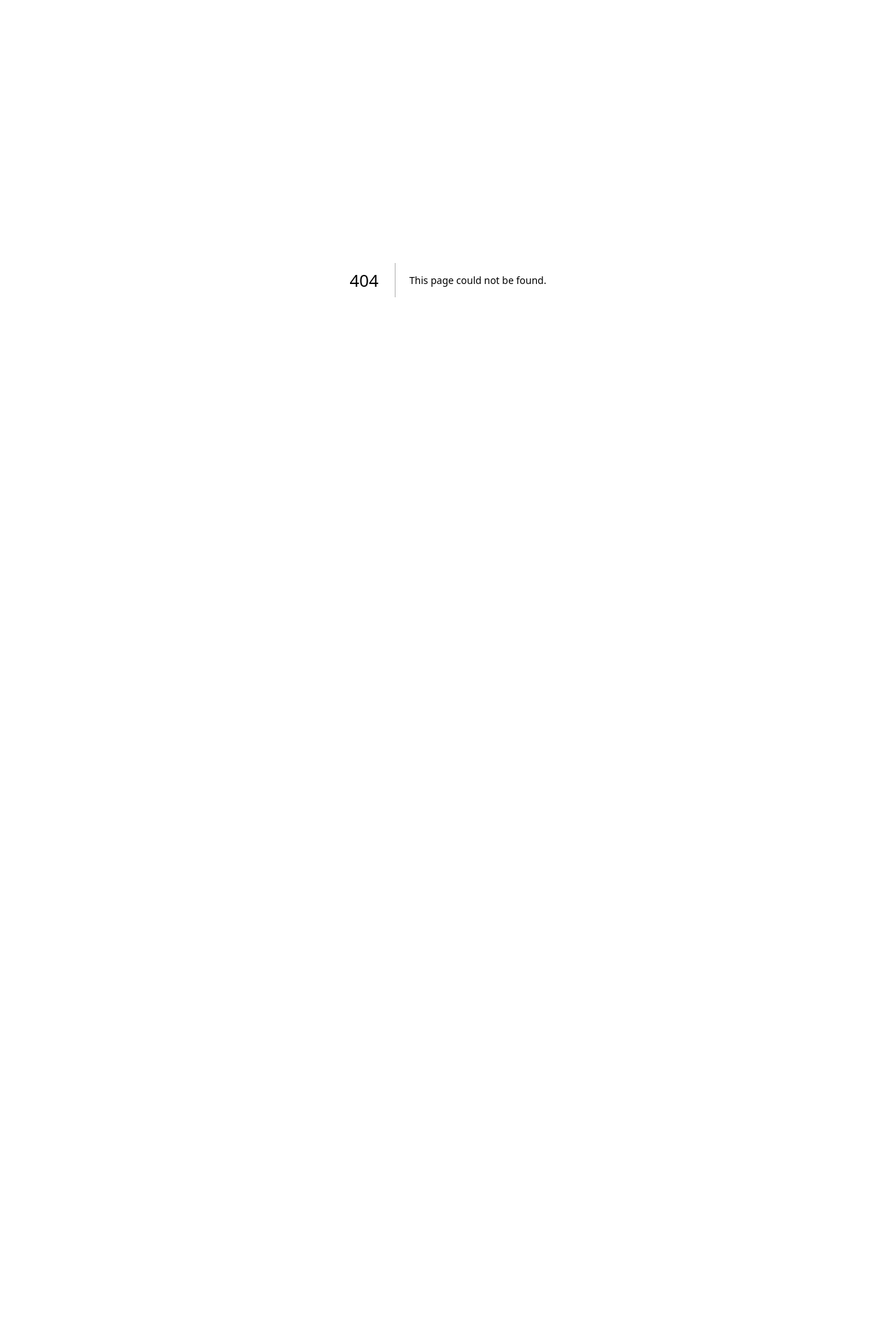
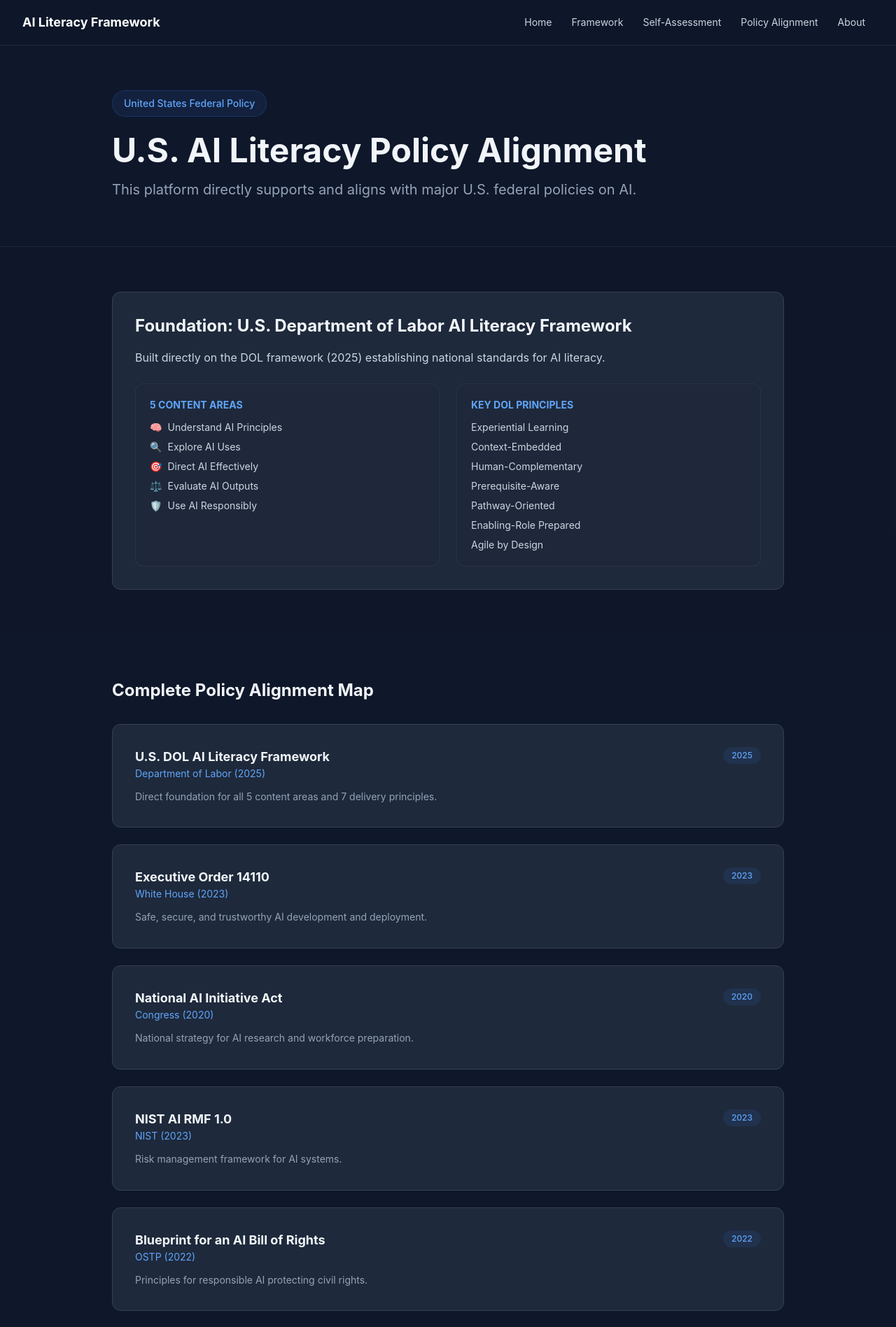
Before and after one commit to Rj952/ai-literacy-framework, a Next.js app: page /policy-alignment in a window 1280 px wide. Before the commit this address had no page. Shown: the top 1897 px of the page at 70% size. Before the commit the page ends 800 px from the top, so only its background shows below. Built offline with nearby package versions, Linux system fonts and the light colour scheme.

Commit message:
Add Policy Alignment page with metadata and layout

```diff
--- /dev/null
+++ b/src/app/policy-alignment/page.tsx
@@ -0,0 +1,65 @@
+import Navigation from '@/components/Navigation';
+import Footer from '@/components/Footer';
+import { POLICY_ALIGNMENTS, CONTENT_AREAS } from '@/data/framework';
+import type { Metadata } from 'next';
+
+export const metadata: Metadata = {
+  title: 'Policy Alignment | AI Literacy Framework Platform',
+  description: 'How the AI Literacy Framework aligns with U.S. federal AI policies.',
+};
+
+export default function PolicyAlignmentPage() {
+  return (
+    <>
+      <Navigation />
+      <main id="main-content">
+        <section aria-labelledby="policy-heading" className="py-16 border-b border-slate-800">
+          <div className="max-w-5xl mx-auto px-4 sm:px-6 lg:px-8">
+            <div className="inline-flex items-center gap-2 px-4 py-2 rounded-full bg-blue-500/10 border border-blue-500/20 text-blue-400 text-sm font-medium mb-6">United States Federal Policy</div>
+            <h1 id="policy-heading" className="text-4xl md:text-5xl font-bold text-slate-100 mb-4">U.S. AI Literacy Policy Alignment</h1>
+            <p className="text-xl text-slate-400 max-w-3xl leading-relaxed">This platform directly supports and aligns with major U.S. federal policies on AI.</p>
+          </div>
+        </section>
+
+        <section aria-labelledby="dol-heading" className="py-16 bg-slate-900/20">
+          <div className="max-w-5xl mx-auto px-4 sm:px-6 lg:px-8">
+            <div className="card p-8 bg-gradient-to-br from-blue-950/50 to-slate-900/60 border-blue-800/30">
+              <h2 id="dol-heading" className="text-2xl font-bold text-slate-100 mb-4">Foundation: U.S. Department of Labor AI Literacy Framework</h2>
+              <p className="text-slate-300 leading-relaxed mb-6">Built directly on the DOL framework (2025) establishing national standards for AI literacy.</p>
+              <div className="grid md:grid-cols-2 gap-6">
+                <div className="p-5 rounded-xl bg-slate-800/40 border border-slate-700/50">
+                  <h3 className="text-sm font-bold text-blue-400 uppercase mb-3">5 Content Areas</h3>
+                  <ul className="space-y-2">{CONTENT_AREAS.map(a=>(<li key={a.id} className="flex items-center gap-2 text-sm text-slate-300"><span aria-hidden="true">{a.icon}</span>{a.title}</li>))}</ul>
+                </div>
+                <div className="p-5 rounded-xl bg-slate-800/40 border border-slate-700/50">
+                  <h3 className="text-sm font-bold text-blue-400 uppercase mb-3">Key DOL Principles</h3>
+                  <ul className="space-y-2 text-sm text-slate-300">
+                    <li>Experiential Learning</li><li>Context-Embedded</li><li>Human-Complementary</li><li>Prerequisite-Aware</li><li>Pathway-Oriented</li><li>Enabling-Role Prepared</li><li>Agile by Design</li>
+                  </ul>
+                </div>
+              </div>
+            </div>
+          </div>
+        </section>
+
+        <section aria-labelledby="alignments-heading" className="py-16">
+          <div className="max-w-5xl mx-auto px-4 sm:px-6 lg:px-8">
+            <h2 id="alignments-heading" className="text-2xl font-bold text-slate-100 mb-8">Complete Policy Alignment Map</h2>
+            <div className="space-y-6">
+              {POLICY_ALIGNMENTS.map((a,i) => (
+                <article key={i} className="card p-6 md:p-8">
+                  <div className="flex items-start justify-between gap-4 mb-3">
+                    <div><h3 className="text-lg font-bold text-slate-100">{a.policy}</h3><p className="text-sm text-blue-400">{a.source} ({a.year})</p></div>
+                    <span className="px-3 py-1 rounded-full bg-blue-500/10 text-blue-400 text-xs font-medium whitespace-nowrap">{a.year}</span>
+                  </div>
+                  <p className="text-slate-400 text-sm leading-relaxed">{a.connection}</p>
+                </article>
+              ))}
+            </div>
+          </div>
+        </section>
+      </main>
+      <Footer />
+    </>
+  );
+}
```
